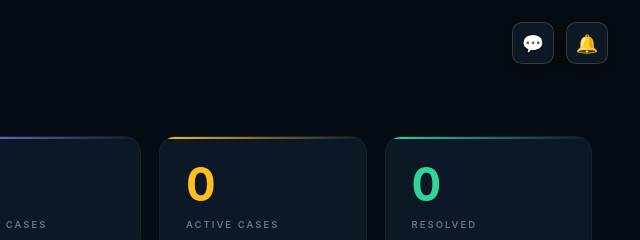
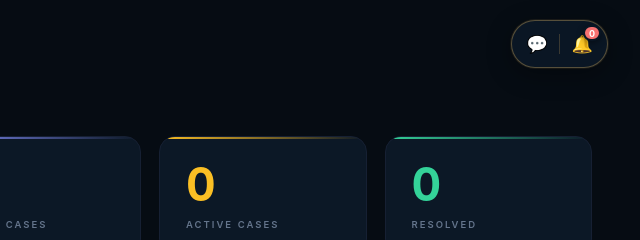
Before and after one commit to bashyazada-spec/juridicasimandolaw, a plain HTML site: page index.html in a window 1280 px wide. Shown: the top 240 px of the page, 640-1280 px from the left. Drawn offline with Linux system fonts and the light colour scheme; no server answers.

Commit message:
Update index.html

```diff
--- a/index.html
+++ b/index.html
@@ -372,19 +372,22 @@
     <!-- Floating Sidebar Toggle Button -->
     <button id="floating-sidebar-btn" class="hamburger-toggle-btn" onclick="toggleSidebar()" title="Toggle Sidebar Navigation">☰</button>
 
-    <!-- Top Right Action Header: Messages Directly Beside Notifications -->
-    <div id="top-hdr-actions" style="position:fixed;top:22px;right:32px;z-index:950;display:flex;align-items:center;gap:12px">
+    <!-- Top Right Action Header: Permanent Obsidian Capsule (Option 1) -->
+    <div id="top-hdr-actions">
+      <div class="top-action-capsule">
         <!-- Message / Chat Trigger -->
-      <button onclick="window._chat ? window._chat.toggleDock(event) : null" style="position:relative;font-size:18px;background:var(--surface);border:1px solid var(--gold-border);border-radius:10px;width:42px;height:42px;display:flex;align-items:center;justify-content:center;color:var(--gold);cursor:pointer;box-shadow:var(--shadow-sm);transition:all 0.2s" title="Messages / Conversations">
+        <button onclick="window._chat ? window._chat.toggleDock(event) : null" class="top-capsule-btn" title="Messages / Conversations">
           💬
-        <span id="chat-hdr-badge" class="chat-badge hidden" style="position:absolute;top:-4px;right:-4px;padding:2px 6px;font-size:9.5px;border-radius:10px;line-height:1;border:2px solid var(--bg)">0</span>
+          <span id="chat-hdr-badge" class="chat-badge hidden top-capsule-badge">0</span>
         </button>
 
-      <!-- Notification Bell -->
+        <div class="top-capsule-divider"></div>
+
+        <!-- Notification Bell & Dropdown -->
         <div style="position:relative">
-        <button onclick="toggleNotifDropdown()" style="position:relative;font-size:18px;background:var(--surface);border:1px solid var(--gold-border);border-radius:10px;width:42px;height:42px;display:flex;align-items:center;justify-content:center;color:var(--gold);cursor:pointer;box-shadow:var(--shadow-sm);transition:all 0.2s" title="Notifications">
+          <button onclick="toggleNotifDropdown()" class="top-capsule-btn" title="Notifications">
             🔔
-          <span id="global-notif-badge" class="badge" style="position:absolute;top:-4px;right:-4px;background:var(--red);color:#fff;display:none;padding:2px 6px;font-size:9.5px;border-radius:10px;line-height:1;border:2px solid var(--bg)">0</span>
+            <span id="global-notif-badge" class="badge top-capsule-badge" style="display:none">0</span>
           </button>
 
           <!-- Dropdown Popup Widget -->
@@ -394,6 +397,7 @@
               <button onclick="markAllNotificationsAsRead()" style="font-size:11px;color:var(--gold);background:none;border:none;cursor:pointer;font-weight:600">Mark all read</button>
             </div>
             <div id="notifications-list" style="overflow-y:auto;max-height:350px;padding:10px"></div>
+          </div>
         </div>
       </div>
     </div>
```
Lines whose indentation alone changed are shown as unchanged.
